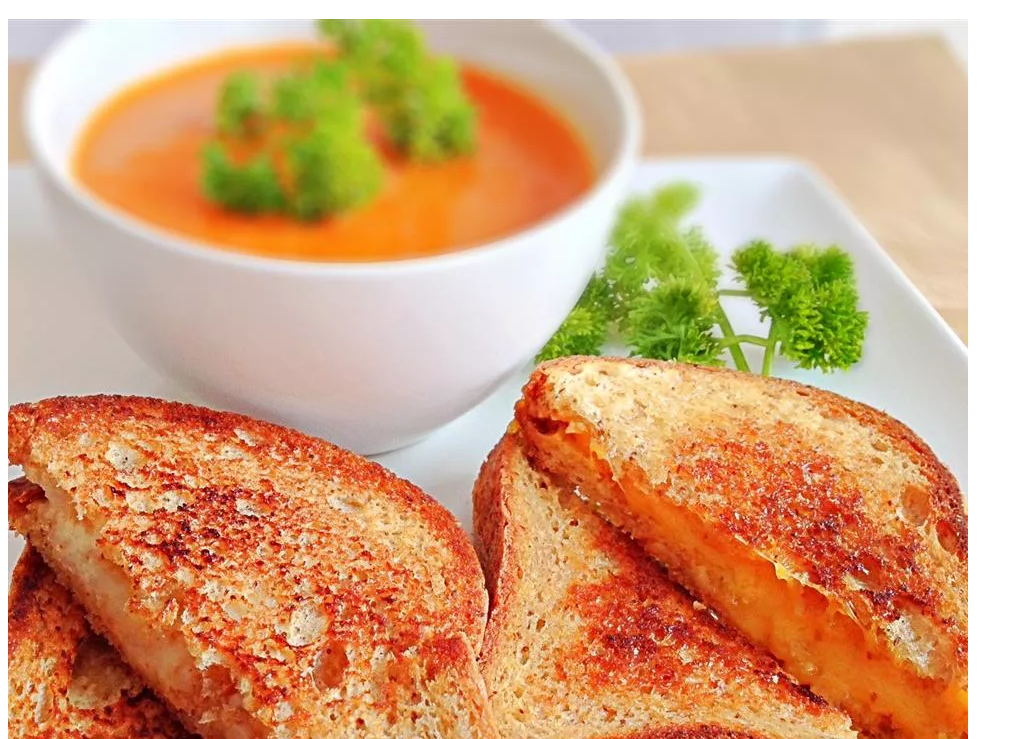
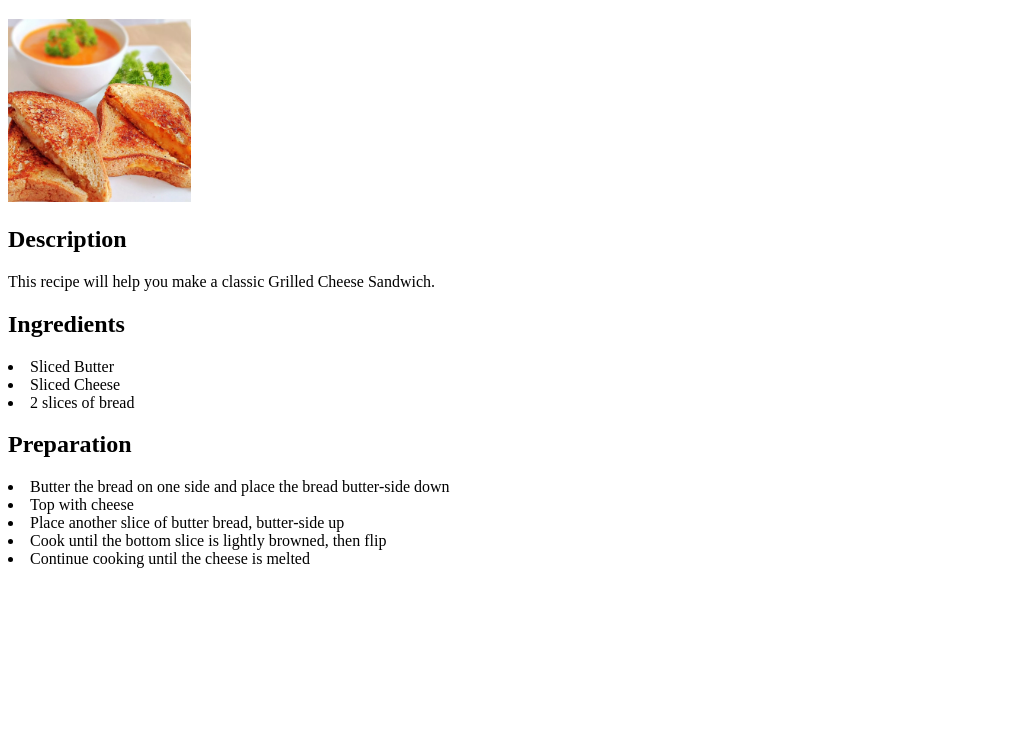
Before and after one commit to arein0/odin-recipes, a plain HTML site: page recipes/grilled-cheese.html in a window 1280 px wide. Shown: the part 61-800 px from the top of the page, without its empty margins (0-1023 px from the left). Drawn offline with Linux system fonts and the light colour scheme.

Commit message:
Cleaned up image size and spelling
Fixed the grilled cheese image to a fixed height of 183
Properly named index list item 'Grilled Cheese'

```diff
--- a/recipes/grilled-cheese.html
+++ b/recipes/grilled-cheese.html
@@ -7,7 +7,7 @@
 </head>
 <body>
     <h1>Grilled Cheese</h1>
-    <img src="../img/grilled-cheese.jpeg" alt="picture of grilled-cheese">
+    <img src="../img/grilled-cheese.jpeg" alt="picture of grilled-cheese" height="183" width="auto">
     <h2>Description</h2>
     <p>
         This recipe will help you make a classic Grilled Cheese Sandwich.
```
Also changed, not shown: index.html (+1 -1 lines).
